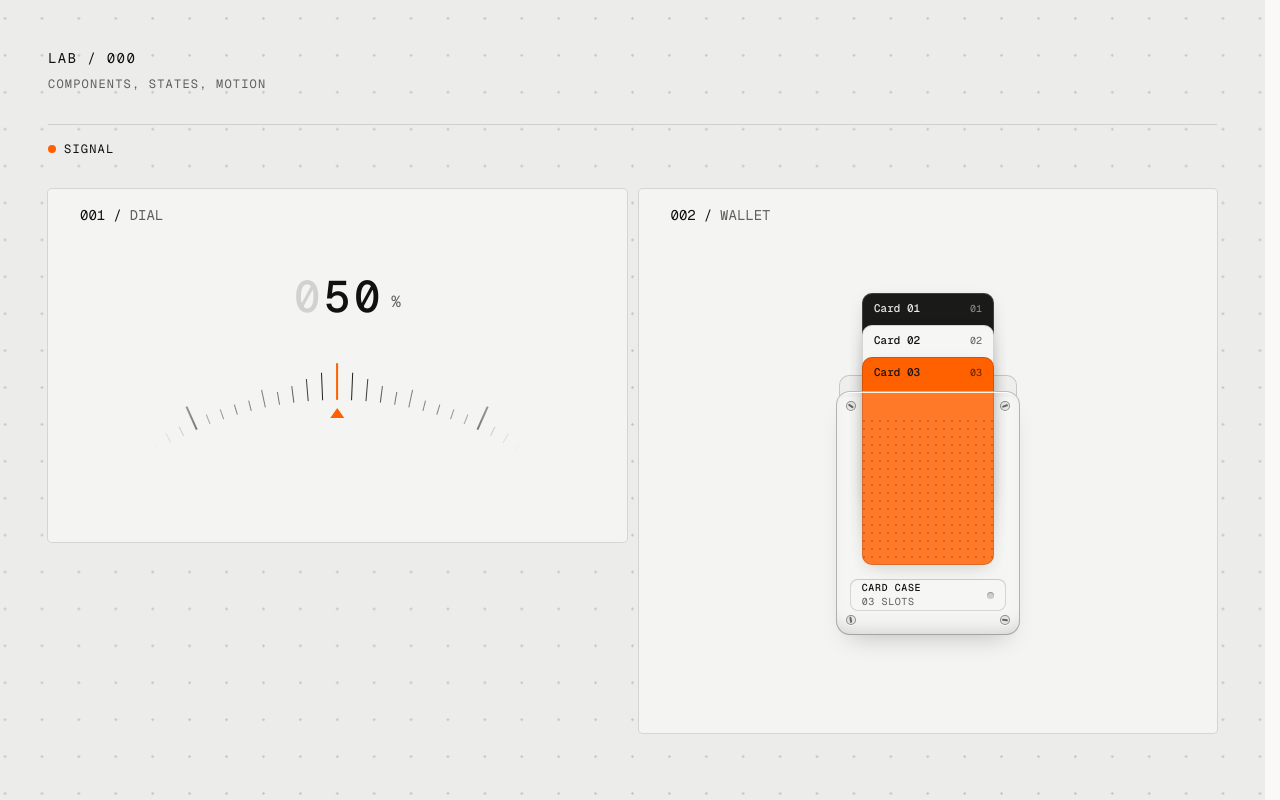
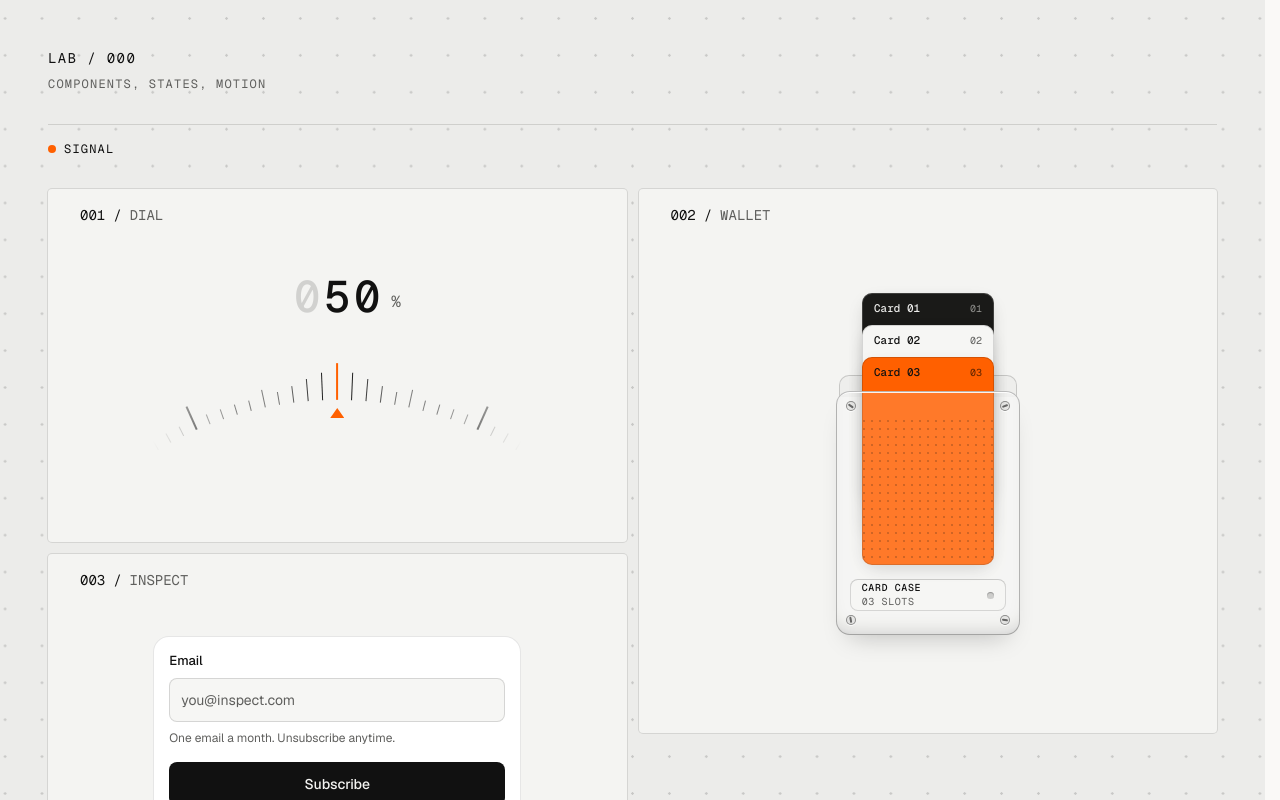
Before and after one commit to cagndz/agundez-me, a Next.js app: page /lab in a window 1280 px wide. Shown: the top 800 px of the page. Built offline with nearby package versions, Linux system fonts and the light colour scheme.

Commit message:
feat(lab): add static inspect form

```diff
--- /dev/null
+++ b/src/lab/demos/inspect/index.tsx
@@ -0,0 +1,25 @@
+import { SIZE } from './constants'
+
+export function Inspect() {
+	return (
+		<div
+			className='flex flex-col gap-4 rounded-2xl bg-white p-4 font-sans normal-case inset-ring inset-ring-foreground/10'
+			style={{ width: SIZE.width, height: SIZE.height }}
+		>
+			<div className='flex flex-col gap-2'>
+				<span className='text-[13px]/[18px] font-medium text-foreground'>
+					Email
+				</span>
+				<div className='flex h-11 items-center rounded-lg bg-[#f6f6f4] pl-3 text-sm/5 font-normal text-muted inset-ring inset-ring-foreground/14'>
+					you@inspect.com
+				</div>
+				<span className='text-xs/4 font-normal text-muted'>
+					One email a month. Unsubscribe anytime.
+				</span>
+			</div>
+			<div className='flex h-11 items-center justify-center rounded-lg bg-foreground text-sm/5 font-medium text-[#f4f4f2]'>
+				Subscribe
+			</div>
+		</div>
+	)
+}
--- a/src/lab/items.ts
+++ b/src/lab/items.ts
@@ -1,5 +1,6 @@
 import { SIZE as DIAL_SIZE } from './demos/dial/constants'
 import { SIZE as WALLET_SIZE } from './demos/wallet/constants'
+import { SIZE as INSPECT_SIZE } from './demos/inspect/constants'
 
 export type LabSpec = {
 	label: string
@@ -54,4 +55,22 @@ export const items: LabItem[] = [
 			{ label: 'Stack', value: 'React · Motion · TypeScript' },
 		],
 	},
+	{
+		id: '003',
+		slug: 'inspect',
+		title: 'Inspect',
+		size: INSPECT_SIZE,
+		summary: 'Inspect the form and click to reveal.',
+		specs: [
+			{ label: 'Rise', value: '280 ms · ease-out' },
+			{ label: 'Present', value: 'Spring · 550 ms · bounce 0.2' },
+			{ label: 'Return', value: 'Spring · 420 ms · drop 320 ms' },
+			{ label: 'Render', value: 'DOM · screen-space shadow' },
+			{
+				label: 'A11y',
+				value: 'Toggle buttons · outside click · reduced motion',
+			},
+			{ label: 'Stack', value: 'React · Motion · TypeScript' },
+		],
+	},
 ]
--- a/src/lab/registry.ts
+++ b/src/lab/registry.ts
@@ -1,8 +1,10 @@
 import type { ComponentType } from 'react'
 import { Dial } from './demos/dial'
 import { Wallet } from './demos/wallet'
+import { Inspect } from './demos/inspect'
 
 export const demos: Record<string, ComponentType | undefined> = {
 	dial: Dial,
 	wallet: Wallet,
+	inspect: Inspect,
 }
```
